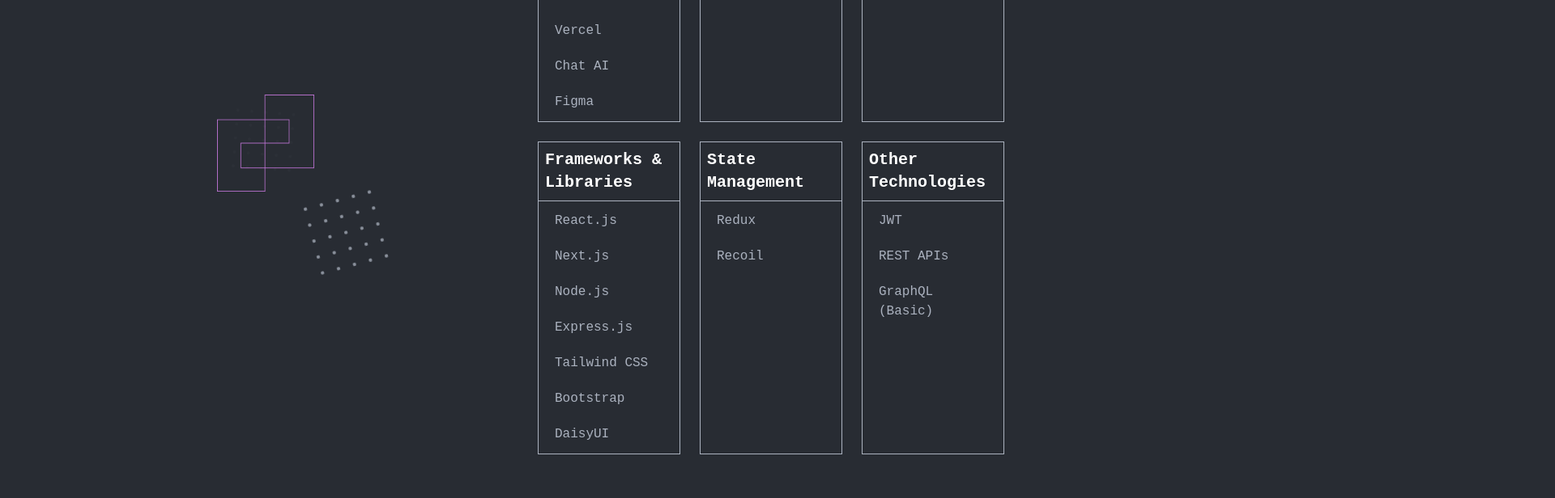
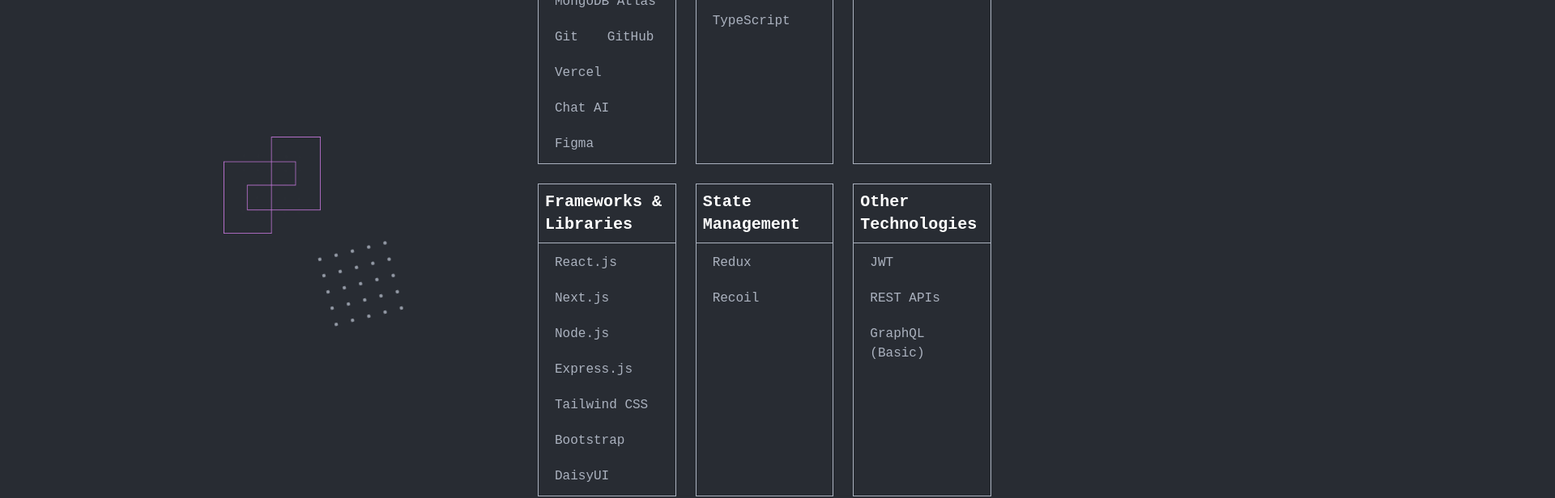
Before and after one commit to A7emdMa7moud/My-Portofolio-1, a Next.js app: page / in a window 1280 px wide. Shown: the part 2380-2996 px from the top of the page at 81% size, 1920 px wide, since content can reach past the window. Built offline with nearby package versions, Linux system fonts and the light colour scheme.

Commit message:
a lot of updates

```diff
--- a/app/layout.jsx
+++ b/app/layout.jsx
@@ -20,7 +20,9 @@ export default function RootLayout({ children }) {
       >
         <Navbar />
         <SideLinks />
-        <main className="min-h-dvh">{children}</main>
+        <main className="min-h-dvh container overflow-hidden pt-[4rem]">
+          {children}
+        </main>
         <Footer />
       </body>
     </html>
--- a/next.config.mjs
+++ b/next.config.mjs
@@ -1,13 +1,6 @@
-import withPWA from "next-pwa";
-const isProd = process.env.NODE_ENV === "production";
+/** @type {import('next').NextConfig} */
+const nextConfig = {
+  reactStrictMode: true,
+};
 
-export default withPWA({
-  pwa: {
-    dest: "public",
-    disable: !isProd,
-  },
-  reactStrictMode: true,
-  experimental: {
-    turbo: false,
-  },
-});
+export default nextConfig;
--- a/package.json
+++ b/package.json
@@ -13,7 +13,6 @@
     "framer-motion": "^12.4.10",
     "motion": "^12.4.10",
     "next": "15.1.5",
-    "next-pwa": "^5.6.0",
     "react": "^19.0.0",
     "react-dom": "^19.0.0",
     "react-icons": "^5.5.0",
--- a/tailwind.config.mjs
+++ b/tailwind.config.mjs
@@ -1,5 +1,6 @@
 /** @type {import('tailwindcss').Config} */
-module.exports = {
+// eslint-disable-next-line import/no-anonymous-default-export
+export default {
   content: [
     "./app/**/*.{js,ts,jsx,tsx,mdx}",
     "./pages/**/*.{js,ts,jsx,tsx}",
```
Also changed, not shown: 1 other file (tests, documents, lock files or other folders).
